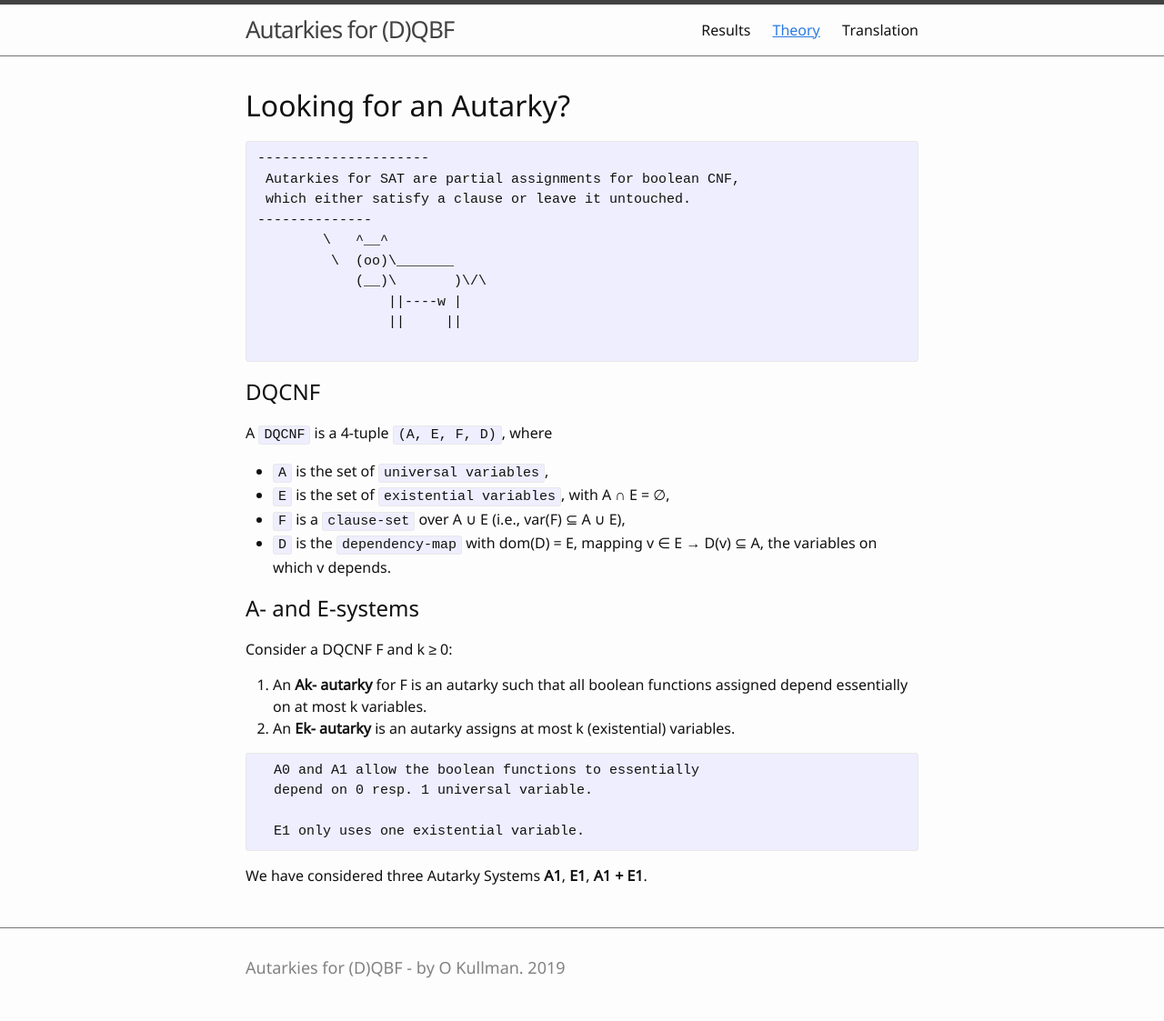
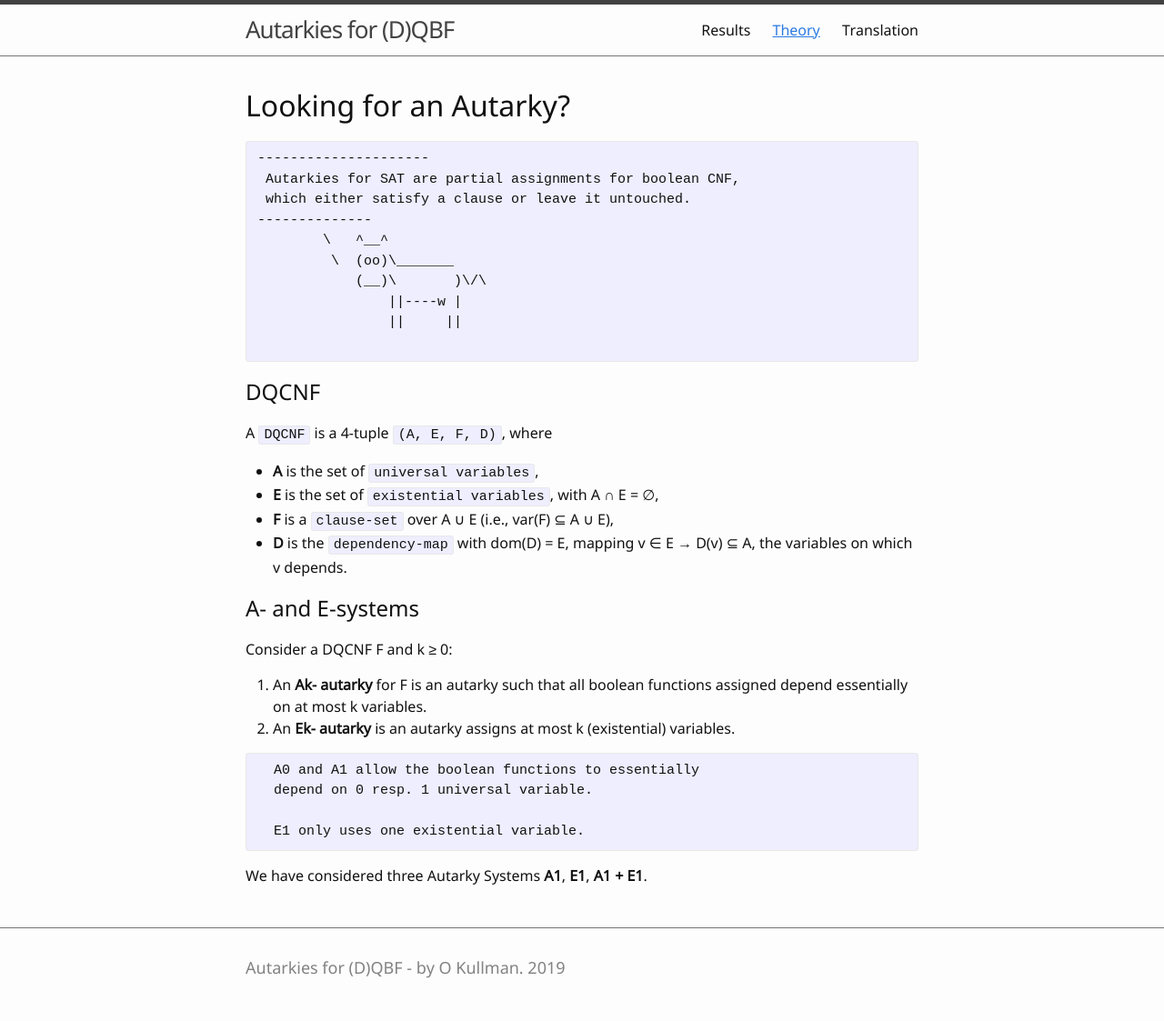
Before and after one commit to Autarkies/Autarkies.github.io, a Jekyll site: the page built from theory.md, in a window 1280 px wide. Shown: the whole page at 91% size. Built offline with Jekyll 4.4.1, drawn with Linux system fonts in a browser that asks for light colours.

```diff
--- a/theory.md
+++ b/theory.md
@@ -21,10 +21,10 @@ nav: true
 
 ## DQCNF
 A `DQCNF` is a 4-tuple `(A, E, F, D)`, where
- - `A` is the set of `universal variables`,
- - `E` is the set of `existential variables`, with A &#8745; E = &empty;,
- - `F` is a `clause-set` over A &cup; E (i.e., var(F) &sube; A &cup; E),
-  - `D` is the `dependency-map` with dom(D) = E, mapping v &isin; E  &rarr; D(v) &sube; A, the variables on which v depends.
+ - **A** is the set of `universal variables`,
+ - **E** is the set of `existential variables`, with A &#8745; E = &empty;,
+ - **F** is a `clause-set` over A &cup; E (i.e., var(F) &sube; A &cup; E),
+  - **D** is the `dependency-map` with dom(D) = E, mapping v &isin; E  &rarr; D(v) &sube; A, the variables on which v depends.
 
 ## A- and E-systems
 Consider a DQCNF F and k ≥ 0:
```
Also changed, not shown: results.md (+2 -0 lines), translation.md (+1 -1 lines).
